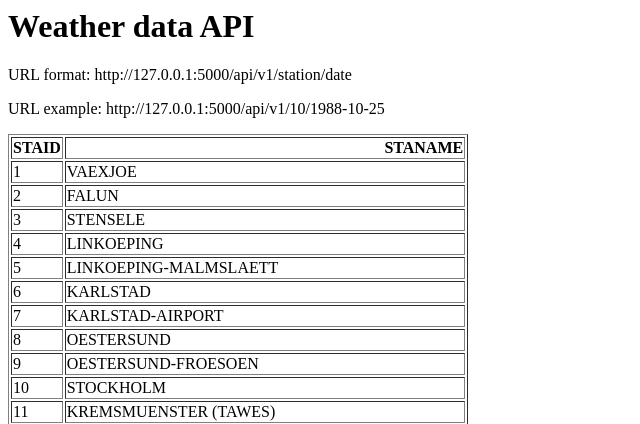
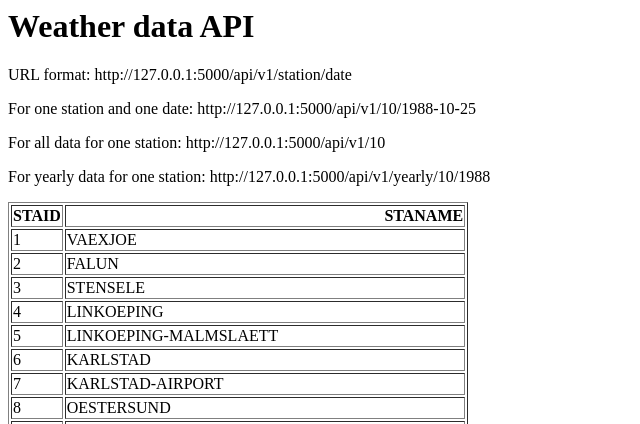
Before and after one commit to CharlesReed1311/weather-api, a Flask app: page / in a window 1280 px wide. Shown: the top 424 px of the page, without its empty margins (0-640 px from the left). Run offline with Flask 3, Linux system fonts and the light colour scheme.

Commit message:
add url endpoint for yearly and all data

```diff
--- a/main.py
+++ b/main.py
@@ -12,7 +12,7 @@ def home():
     return render_template("home.html", data=stations.to_html(index=False))
 
 @app.route("/api/v1/<station>/<date>")
-def about(station, date):
+def temp_data(station, date):
     filename = f"data_small\TG_STAID{str(station).zfill(6)}.txt"
     df = pd.read_csv(filename, skiprows=20, parse_dates=["    DATE"])
     temperature = df.loc[df["    DATE"] == date]['   TG'].squeeze() / 10
@@ -20,5 +20,22 @@ def about(station, date):
             "date": date,
             "temperature": temperature}
 
+@app.route("/api/v1/<station>")
+def all_data(station):
+    filename = f"data_small\TG_STAID{str(station).zfill(6)}.txt"
+    df = pd.read_csv(filename, skiprows=20, parse_dates=["    DATE"])
+    df['   TG'] = df["   TG"]/10
+    result = df.to_dict(orient="records")
+    return result
+
+@app.route("/api/v1/yearly/<station>/<year>")
+def yearly(station, year):
+    filename = f"data_small\TG_STAID{str(station).zfill(6)}.txt"
+    df = pd.read_csv(filename, skiprows=20)
+    df['   TG'] = df["   TG"]/10
+    df["    DATE"] = df["    DATE"].astype(str)
+    result = df[df["    DATE"].str.startswith(str(year))].to_dict(orient="records")
+    return result
+
 if __name__ == "__main__":
     app.run(debug=True)
--- a/templates/home.html
+++ b/templates/home.html
@@ -2,5 +2,8 @@
 <h1>Weather data API</data></h1>
 
 <p>URL format: http://127.0.0.1:5000/api/v1/station/date</p>
-<p>URL example: http://127.0.0.1:5000/api/v1/10/1988-10-25</p>
+<p>For one station and one date: http://127.0.0.1:5000/api/v1/10/1988-10-25</p>
+<p>For all data for one station: http://127.0.0.1:5000/api/v1/10</p>
+<p>For yearly data for one station: http://127.0.0.1:5000/api/v1/yearly/10/1988</p>
+
 <p>{{data|safe}}</p>
```
